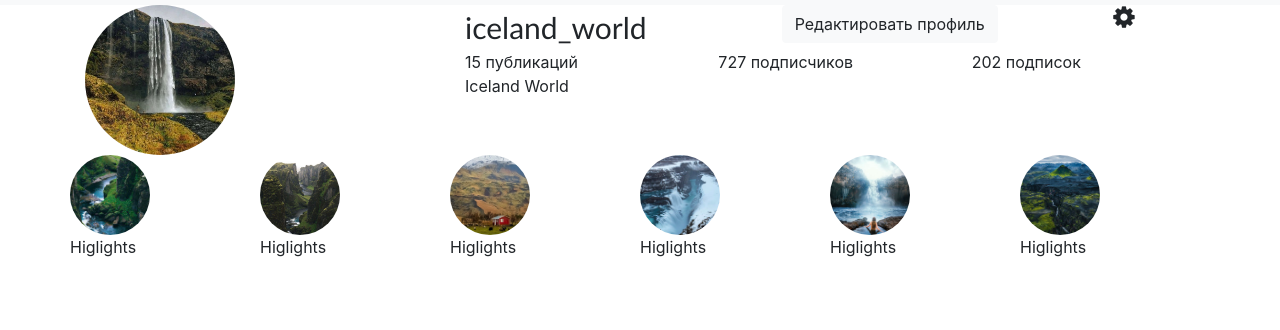
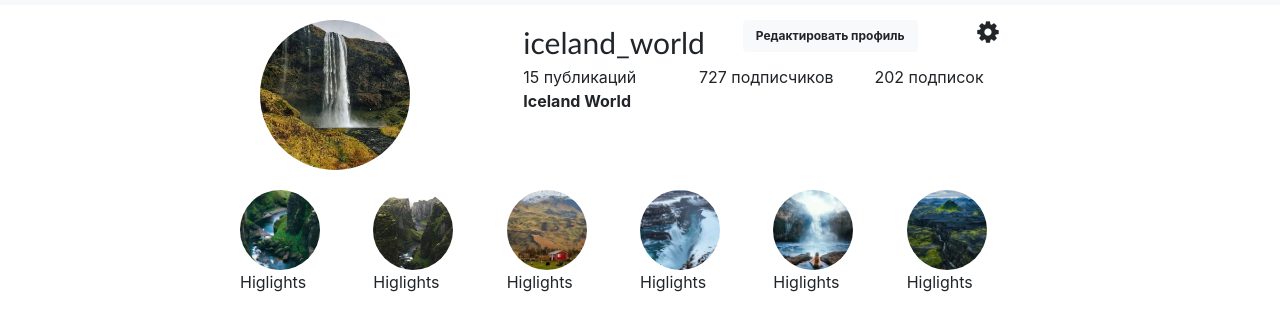
Before and after one commit to AnastasiiaMaznova/Inst, a plain HTML site: page index.html in a window 1280 px wide. Shown: the part 60-390 px from the top of the page. Drawn offline with Linux system fonts and the light colour scheme.

Commit message:
Updated style.css

```diff
--- a/css/style.css
+++ b/css/style.css
@@ -22,5 +22,23 @@
 }
 .higlights {
   width: 80px;
+}
+
+.container {
+  margin: auto;
+  width: 800px;
+}
+
+.main-avatar {
+  padding: 15px 5px 20px 5px;
 
 }
+
+.edit-button {
+  font-size: 12px;
+  font-weight: bold;
+}
+
+.descr {
+  font-weight: bold;
+}
```
